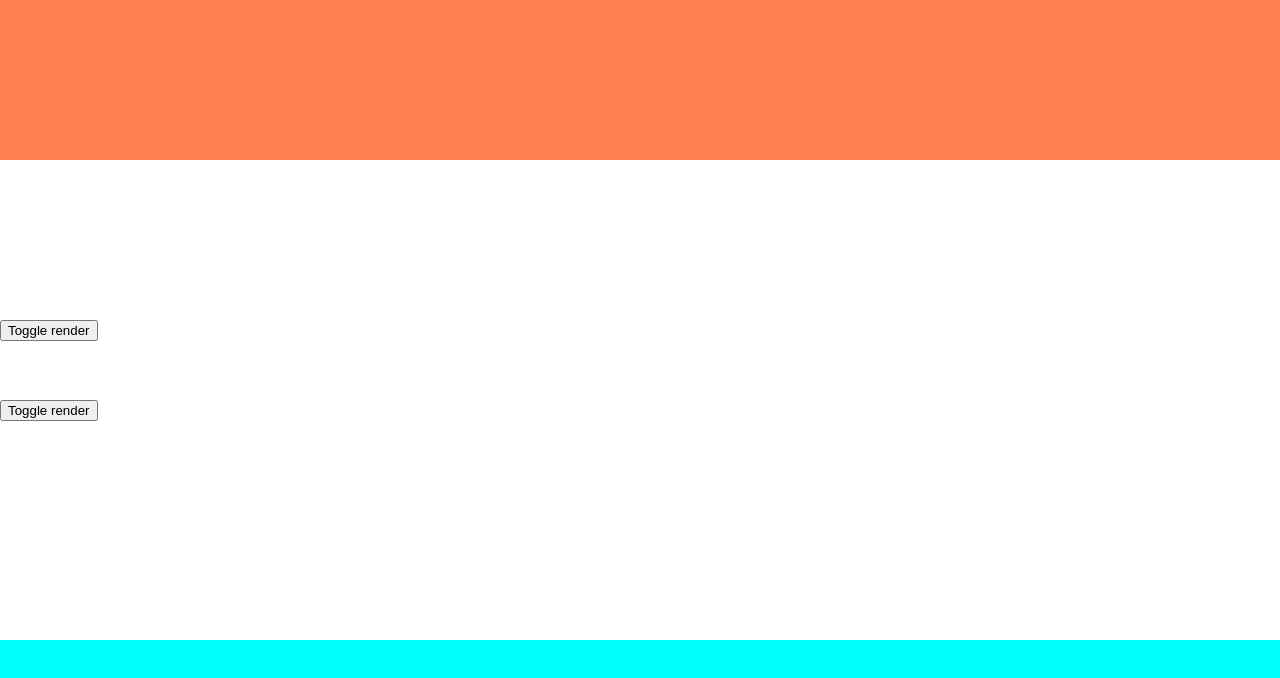
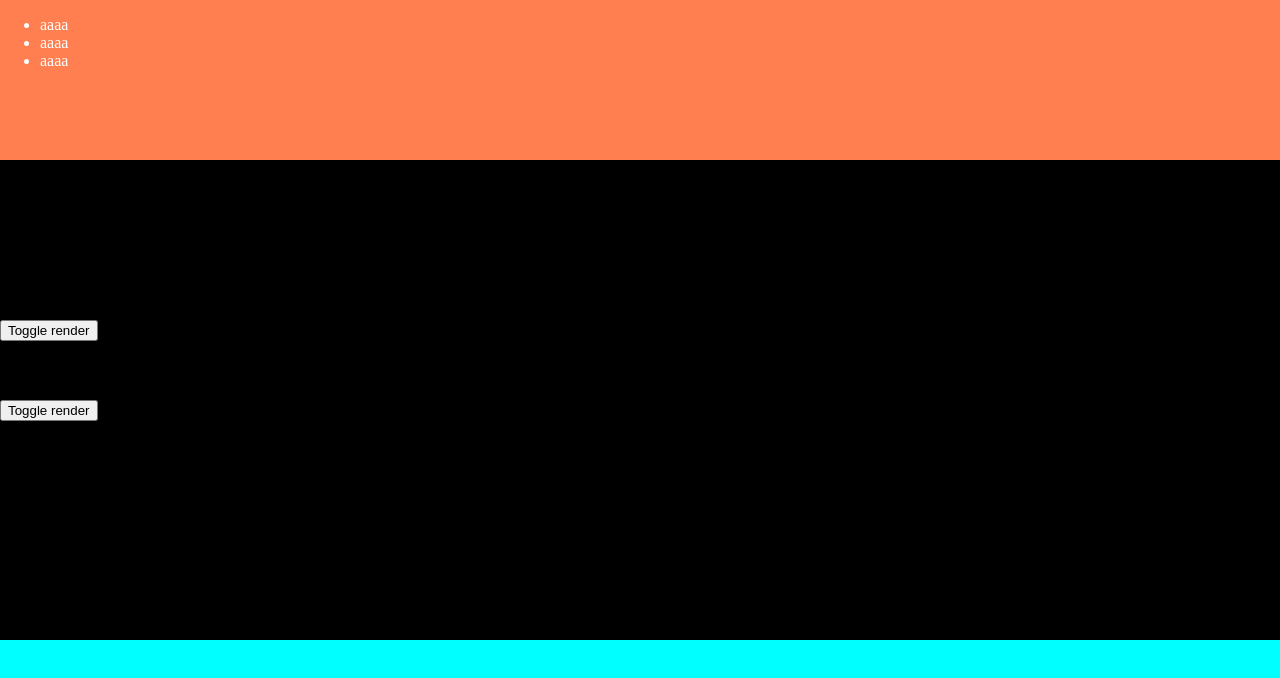
Before and after one commit to muyu66/starlongwaric-gui, a Vue app: page / in a window 1280 px wide. Shown: the top 678 px of the page. Built offline with nearby package versions, Linux system fonts and the light colour scheme.

Commit message:
主菜单

```diff
--- a/src/App.vue
+++ b/src/App.vue
@@ -1,7 +1,13 @@
 <template>
     <div id="app">
         <transition name="slide-fade">
-            <div id='dash_top' v-if="show1"></div>
+            <div id='dash_top' v-if="show1">
+                <ul>
+                    <li>aaaa</li>
+                    <li>aaaa</li>
+                    <li>aaaa</li>
+                </ul>
+            </div>
         </transition>
         <button @click="show1 = !show1" style="position: absolute; top: 40%">
             Toggle render
@@ -30,8 +36,8 @@
 
 <style>
     #app {
-        color: black;
-        background-color: white;
+        color: white;
+        background-color: black;
         position: absolute;
         height: 100%;
         top: 0;
@@ -60,7 +66,7 @@
     }
 
     .slide-fade-leave-active {
-        transition: all .4s cubic-bezier(1.0, 0.5, 0.8, 1.0);
+        transition: all .3s ease;
     }
 
     .slide-fade-enter, .slide-fade-leave-active {
```
